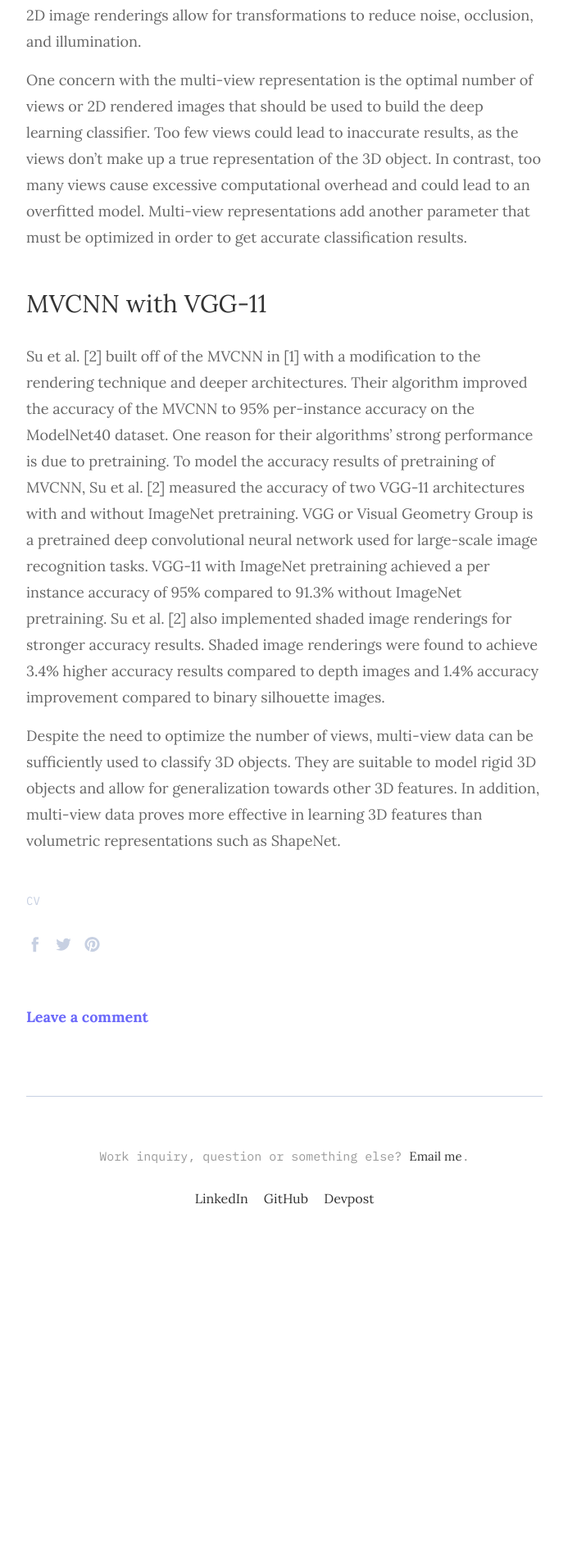
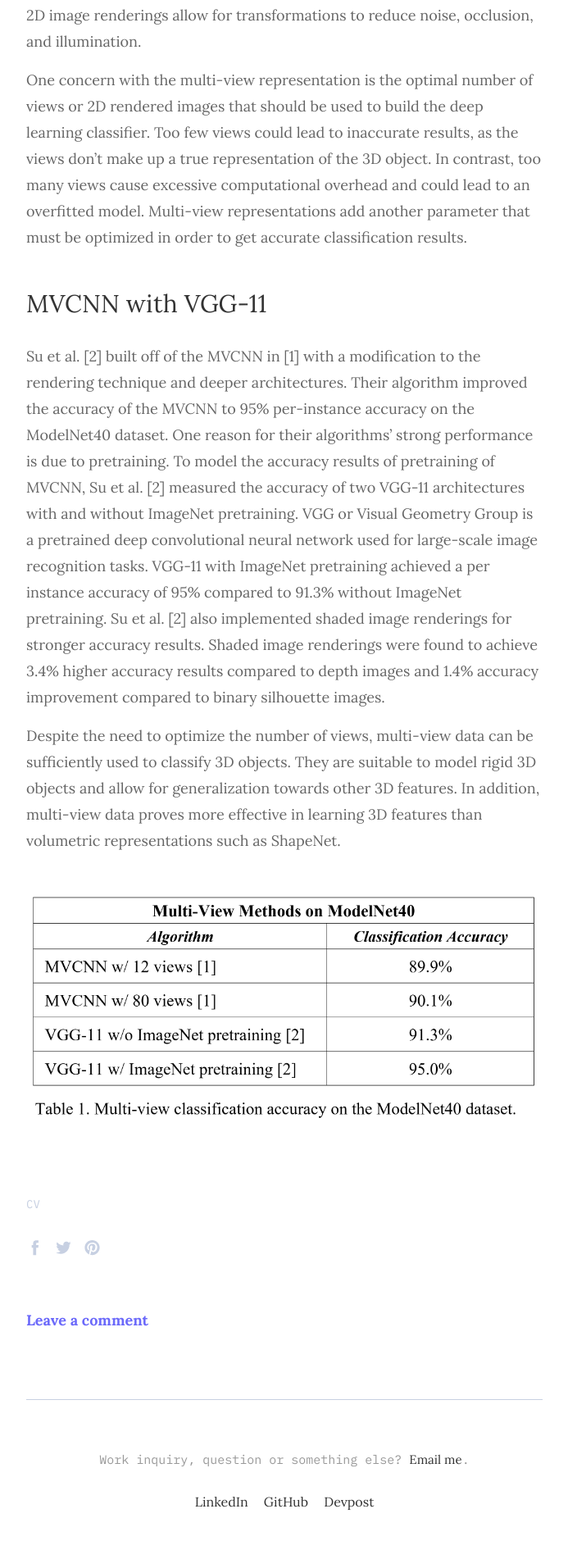
Before and after one commit to brodyu/brodyu.github.io, a Jekyll site: the page built from _posts/2020-12-18-3D-Deep-Learning.md, in a window 1280 px wide. Shown: the part 3769-5671 px from the top of the page at 82% size, without its empty margins (293-986 px from the left). Built offline with Jekyll 4.4.1, drawn with Linux system fonts in a browser that asks for light colours; before the commit the page ends 5300 px from its top, so only the background shows below that.

Commit message:
edits test

```diff
--- a/_posts/2020-12-18-3D-Deep-Learning.md
+++ b/_posts/2020-12-18-3D-Deep-Learning.md
@@ -29,3 +29,7 @@ One concern with the multi-view representation is the optimal number of views or
 Su et al. [2] built off of the MVCNN in [1] with a modification to the rendering technique and deeper architectures. Their algorithm improved the accuracy of the MVCNN to 95% per-instance accuracy on the ModelNet40 dataset. One reason for their algorithms' strong performance is due to pretraining. To model the accuracy results of pretraining of MVCNN, Su et al. [2] measured the accuracy of two VGG-11 architectures with and without ImageNet pretraining. VGG or Visual Geometry Group is a pretrained deep convolutional neural network used for large-scale image recognition tasks. VGG-11 with ImageNet pretraining achieved a per instance accuracy of 95% compared to 91.3% without ImageNet pretraining. Su et al. [2] also implemented shaded image renderings for stronger accuracy results. Shaded image renderings were found to achieve 3.4% higher accuracy results compared to depth images and 1.4% accuracy improvement compared to binary silhouette images.
 
 Despite the need to optimize the number of views, multi-view data can be sufficiently used to classify 3D objects. They are suitable to model rigid 3D objects and allow for generalization towards other 3D features. In addition, multi-view data proves more effective in learning 3D features than volumetric representations such as ShapeNet.
+
+<p align="center">
+  <img src="/assets/img/Table1.png" />
+</p>
```
Also changed, not shown: assets/img/Table1.PNG (added).
